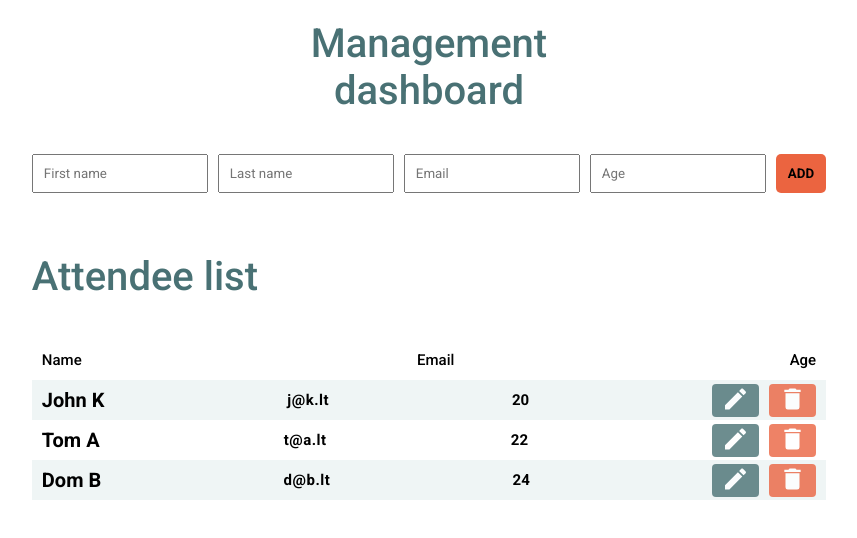
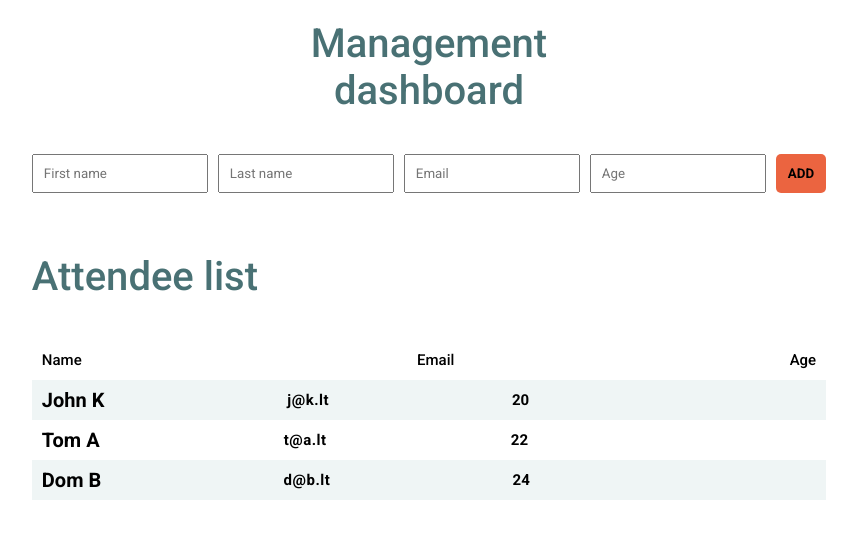
Before and after one commit to JonasKaruzas/event-management-system, a React (Create React App) app: page / in a window 1280 px wide. Shown: the top 538 px of the page, without its empty margins (211-1068 px from the left). Built offline with nearby package versions, Linux system fonts and the light colour scheme.

Commit message:
style: :lipstick: Delete/Edit button container animation. Needs more work

```diff
--- a/src/Components/AttendeeListItem.jsx
+++ b/src/Components/AttendeeListItem.jsx
@@ -1,6 +1,9 @@
+import { useState } from "react";
 import styled from "styled-components"
 import deleteImg from "../Assets/Images/delete.svg";
 import pencilImg from "../Assets/Images/pencil.svg";
+
+
 
 const Card = styled.div`
   width: 100%;
@@ -35,6 +38,17 @@ const Age = styled.div`
   font-size: 15px;
 `
 
+const ButtonContainer = styled.div`
+    opacity: 0;
+    transform: translateX(100px);
+    transition: opacity 0.3s, transform 0.3s;
+
+    &.show {
+     opacity: 1;
+     transform: translateX(0);
+   }
+`
+
 const Button = styled.button`
   border: none;
   background-color: ${props => props.delete && '#EB6440'};
@@ -57,16 +71,19 @@ const Button = styled.button`
 
 
 
+
 export function AttendeeListItem( {attendee} ) {
+  const [hoverState, setHoverState] = useState(false);
+
   return (
-    <Card>
+    <Card onMouseEnter={() => setHoverState(true)} onMouseLeave={() => setHoverState(false)}>
       <Name>{attendee.firstName} {attendee.lastName}</Name>
       <Email>{attendee.email}</Email>
       <Age>{attendee.age}</Age>
-      <div>
+      <ButtonContainer className={(hoverState ? ' show' : '')}>
         <Button edit style={{marginRight: 10}}><img src={pencilImg} alt='edit' /></Button>
         <Button delete><img src={deleteImg} alt='delete' /></Button>
-      </div>
+      </ButtonContainer>
     </Card>
     )
   }
```
